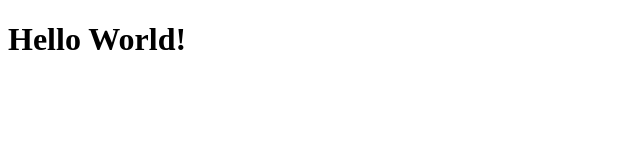
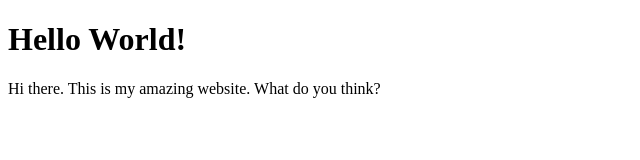
Before and after one commit to jonnylynchy/git-init-sample, a plain HTML site: page index.html in a window 1280 px wide. Shown: the whole page, without its empty margins (0-640 px from the left). Drawn offline with Linux system fonts and the light colour scheme.

Commit message:
Update index.html

```diff
--- a/index.html
+++ b/index.html
@@ -11,6 +11,9 @@
     <h1>
         Hello World!
     </h1>
+    <p>
+        Hi there. This is my amazing website. What do you think?
+    </p>
 </body>
 
 </html>
```
